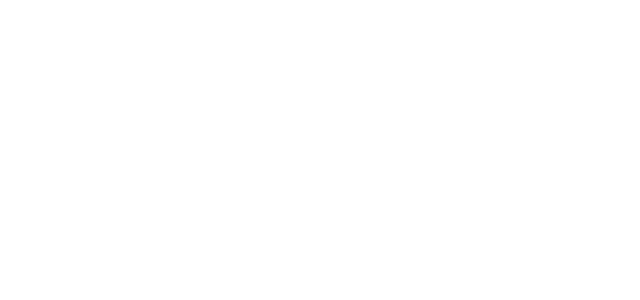
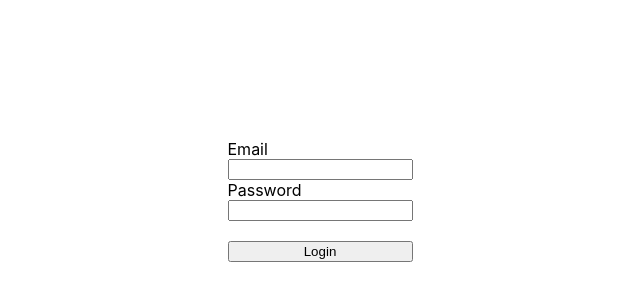
Before and after one commit to YIJUNHYOUENG/school_project, a React (Create React App) app: page /login in a window 1280 px wide. Before the commit this address had no page. Shown: the part 200-500 px from the top of the page, without its empty margins (320-960 px from the left). Built offline with nearby package versions, Linux system fonts and the light colour scheme.

Commit message:
client 회원가입 제작중

```diff
--- a/src/App.js
+++ b/src/App.js
@@ -8,9 +8,9 @@ function App() {
     <Router>
       <div>
         <Routes>
-          <Route exact path="/api/users" element={<LandingPage/>}/>
-          <Route exact path="/api/users/login" element={<LoginPage/>}/>
-          <Route exact path="/api/users/register" element={<RegisterPage/>}/>
+          <Route exact path="/" element={<LandingPage/>}/>
+          <Route exact path="/login" element={<LoginPage/>}/>
+          <Route exact path="/register" element={<RegisterPage/>}/>
         </Routes>
       </div>
     </Router>
--- a/src/component/view/LoginPage/LoginPage.js
+++ b/src/component/view/LoginPage/LoginPage.js
@@ -1,8 +1,53 @@
-import React from 'react'
+import axios from 'axios';
+import { response } from 'express';
+import React, { useState } from 'react'
 
 function LoginPage() {
+
+  const [Email, setEmail] = useState("");
+  const [Password, setPassword] = useState("");
+
+  const onEmailHandler = event => {
+    setEmail(event.currentTarget.value)
+  }
+
+  const onPasswordHandler = event => {
+    setPassword(event.currentTarget.value)
+  }
+
+  const onSubmitHandler = event => {
+    event.preventDefault();
+
+    console.log('Email', Email)
+    console.log('Password', Password)
+
+    let body = {
+      email: Email,
+      Password: Password
+    }
+
+    axios.post('/login', body)
+    .then(response)
+  }
+
   return (
-    <div>LoginPage dasfsd</div>
+    <div style={{
+      display: "flex", justifyContent: 'center', alignItems: "center",
+      width: '100%', height: '100vh'
+    }}>
+      <form style={{ display: 'flex', flexDirection: 'column' }}
+        onSubmit={onSubmitHandler}
+      >
+        <lobel>Email</lobel>
+        <input type="email" value={Email} onChange={onEmailHandler}/>
+        <lobel>Password</lobel>
+        <input type="password" value={Password} onChange={onPasswordHandler}/>
+        <br/>
+        <button>
+          Login
+        </button>
+      </form>
+    </div>
   )
 }
 
```
Also changed, not shown: 1 other file (tests, documents, lock files or other folders).
